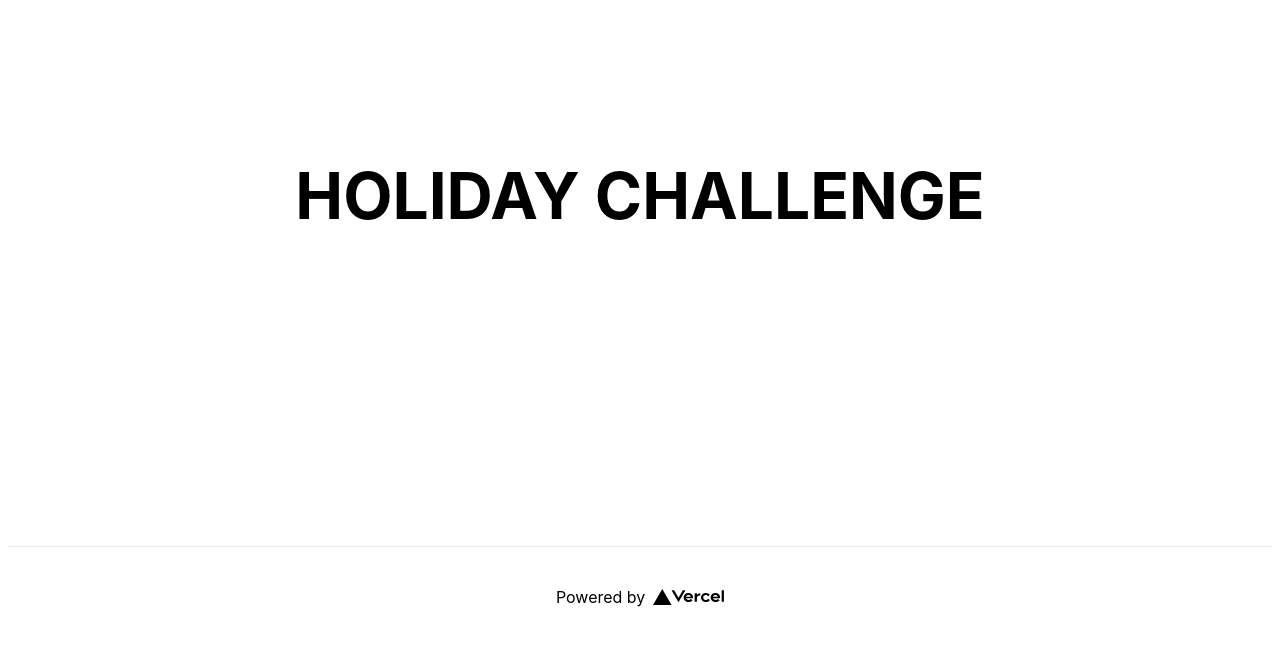
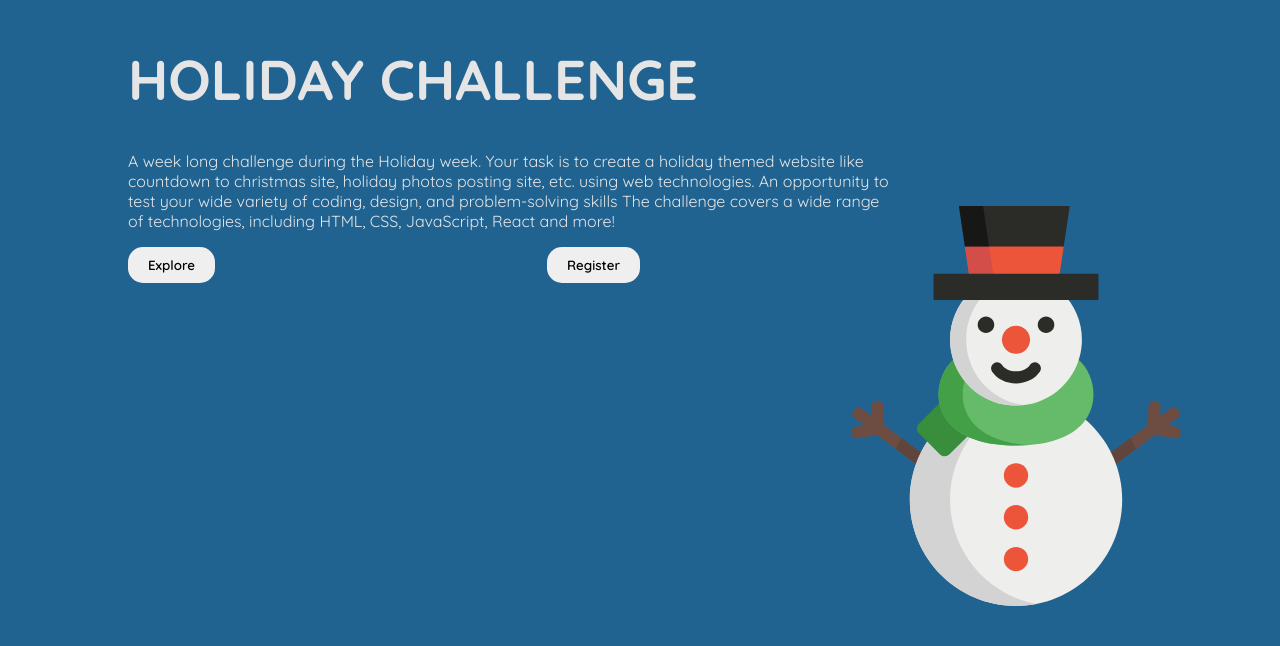
Before and after one commit to giridhar7632/Holiday-Challenge, a Next.js app: page / in a window 1280 px wide. Shown: the part 154-800 px from the top of the page. Built offline with nearby package versions, Linux system fonts and the light colour scheme.

Commit message:
updated home page

```diff
--- a/pages/index.js
+++ b/pages/index.js
@@ -2,6 +2,7 @@ import Head from 'next/head'
 import styles from '../styles/Home.module.css'
 
 export default function Home() {
+
   return (
     <div className={styles.container}>
       <Head>
@@ -10,21 +11,20 @@ export default function Home() {
       </Head>
 
       <main className={styles.main}>
-        <h1 className={styles.title}>
-          HOLIDAY CHALLENGE
-        </h1>
+        <div className={styles.content}>
+          <h1 className={styles.title}>
+            HOLIDAY CHALLENGE
+          </h1>
+          <p>
+          A week long challenge during the Holiday week. Your task is to create a holiday themed website like countdown to christmas site, holiday photos posting site, etc. using web technologies. An opportunity to test your wide variety of coding, design, and problem-solving skills The challenge covers a wide range of technologies, including HTML, CSS, JavaScript, React and more!
+          </p>
+          <div className={styles.btncontainer}>
+            <button id={styles.btn} className={styles.explore}>Explore</button>
+            <button id={styles.btn} className={styles.register}>Register</button>
+          </div>
+        </div>
+        <img src="/snowman.svg" alt="snowman" className={styles.snowman} />
       </main>
-
-      <footer className={styles.footer}>
-        <a
-          href="https://vercel.com?utm_source=create-next-app&utm_medium=default-template&utm_campaign=create-next-app"
-          target="_blank"
-          rel="noopener noreferrer"
-        >
-          Powered by{' '}
-          <img src="/vercel.svg" alt="Vercel Logo" className={styles.logo} />
-        </a>
-      </footer>
     </div>
   )
 }
--- a/styles/Home.module.css
+++ b/styles/Home.module.css
@@ -3,120 +3,36 @@
   padding: 0 0.5rem;
   display: flex;
   flex-direction: column;
-  justify-content: center;
-  align-items: center;
+  background: #206391;
+  color: #E5E5E5;
+  font-family: 'Quicksand', sans-serif;
 }
-
-.main {
-  padding: 5rem 0;
-  flex: 1;
-  display: flex;
-  flex-direction: column;
-  justify-content: center;
-  align-items: center;
+.content{
+  position: absolute;
+  top: 20%;
+  left: 10%;
+  width: 60vw;
 }
-
-.footer {
-  width: 100%;
-  height: 100px;
-  border-top: 1px solid #eaeaea;
-  display: flex;
-  justify-content: center;
-  align-items: center;
+.title{
+  font-size: 56px;
 }
-
-.footer img {
-  margin-left: 0.5rem;
+.snowman{
+  height: 50vh;
+  width: auto;
+  position: absolute;
+  bottom: 5%;
+  right: 5%;
 }
-
-.footer a {
-  display: flex;
-  justify-content: center;
-  align-items: center;
-}
-
-.title a {
-  color: #0070f3;
-  text-decoration: none;
-}
-
-.title a:hover,
-.title a:focus,
-.title a:active {
-  text-decoration: underline;
-}
-
-.title {
-  margin: 0;
-  line-height: 1.15;
-  font-size: 4rem;
-}
-
-.title,
-.description {
-  text-align: center;
-}
-
-.description {
-  line-height: 1.5;
-  font-size: 1.5rem;
-}
-
-.code {
-  background: #fafafa;
-  border-radius: 5px;
-  padding: 0.75rem;
-  font-size: 1.1rem;
-  font-family: Menlo, Monaco, Lucida Console, Liberation Mono, DejaVu Sans Mono,
-    Bitstream Vera Sans Mono, Courier New, monospace;
-}
-
-.grid {
+.btncontainer{
+  width: 40vw;
   display: flex;
   align-items: center;
-  justify-content: center;
-  flex-wrap: wrap;
-  max-width: 800px;
-  margin-top: 3rem;
+  justify-content: space-between;
 }
-
-.card {
-  margin: 1rem;
-  flex-basis: 45%;
-  padding: 1.5rem;
-  text-align: left;
-  color: inherit;
-  text-decoration: none;
-  border: 1px solid #eaeaea;
-  border-radius: 10px;
-  transition: color 0.15s ease, border-color 0.15s ease;
+#btn{
+  padding: 10px 20px;
+  font-family: 'Quicksand', sans-serif;
+  border: none;
+  border-radius: 15px;
+  font-weight: 600;
 }
-
-.card:hover,
-.card:focus,
-.card:active {
-  color: #0070f3;
-  border-color: #0070f3;
-}
-
-.card h3 {
-  margin: 0 0 1rem 0;
-  font-size: 1.5rem;
-}
-
-.card p {
-  margin: 0;
-  font-size: 1.25rem;
-  line-height: 1.5;
-}
-
-.logo {
-  height: 1em;
-}
-
-@media (max-width: 600px) {
-  .grid {
-    width: 100%;
-    flex-direction: column;
-  }
-}
--- a/styles/globals.css
+++ b/styles/globals.css
@@ -1,9 +1,11 @@
+@import url('https://fonts.googleapis.com/css2?family=Quicksand:wght@400;500;600;700&display=swap');
 html,
 body {
   padding: 0;
   margin: 0;
   font-family: -apple-system, BlinkMacSystemFont, Segoe UI, Roboto, Oxygen,
     Ubuntu, Cantarell, Fira Sans, Droid Sans, Helvetica Neue, sans-serif;
+  font-family: 'Quicksand', sans-serif;
 }
 
 a {
```
Also changed, not shown: pages/explore.js (added).
